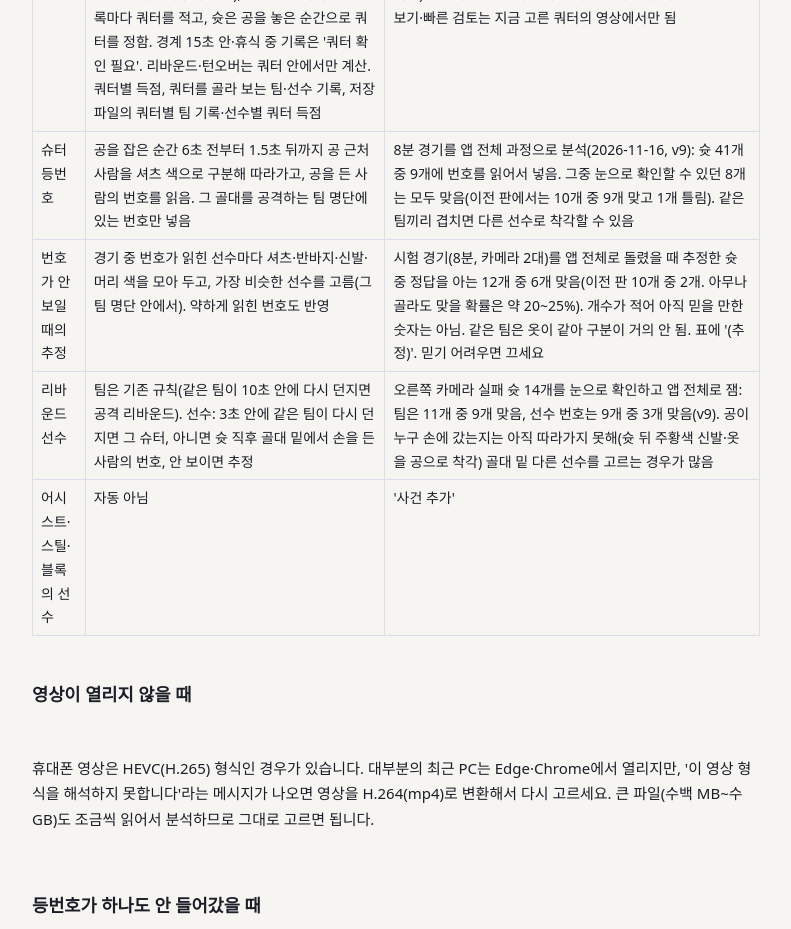
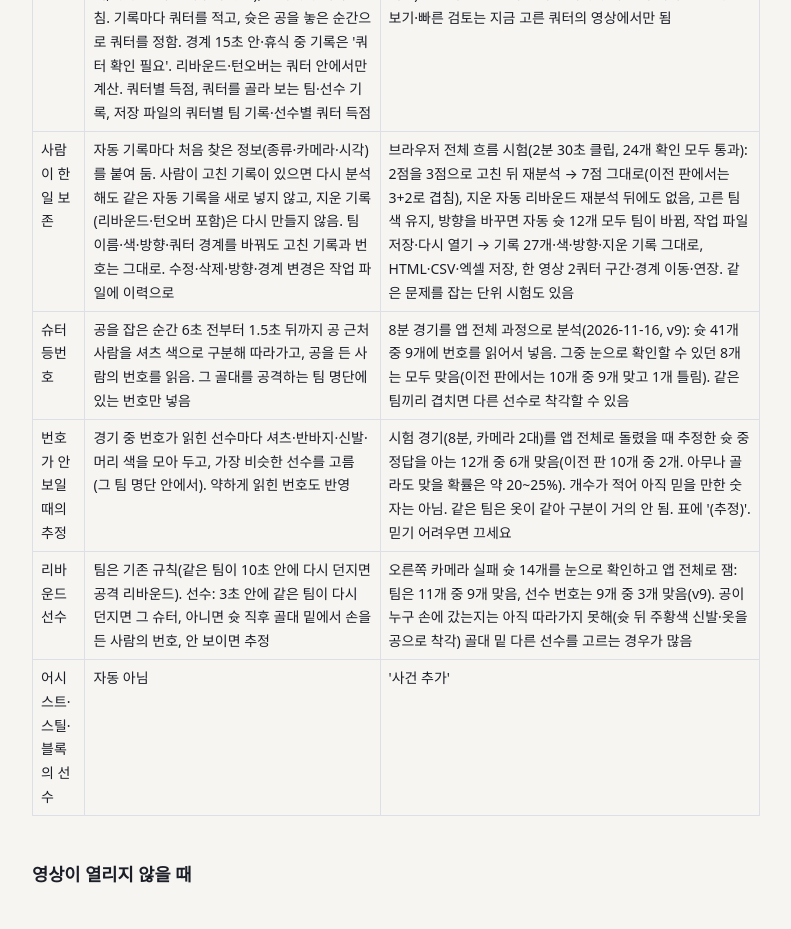
Before and after one commit to Goatkimtae/basketball-boxscore, a plain HTML site: page hoopstat/사용법.html in a window 1280 px wide. Shown: the part 4600-5529 px from the top of the page, without its empty margins (244-1035 px from the left). Drawn offline with Linux system fonts and the light colour scheme.

Commit message:
Guide: what the user did is kept (whole-flow browser test, 24/24)
Co-Authored-By: Claude Opus 5.5 <noreply@anthropic.com>
Claude-Session: https://claude.ai/code/session_01PBFYGk6bifHLwkXuRspnaj

```diff
--- a/hoopstat/사용법.html
+++ b/hoopstat/사용법.html
@@ -96,6 +96,7 @@
     <tr><td>팀 색·등번호 명단</td><td>4초마다 화면의 사람을 찾아 셔츠 색과 등번호를 읽고, 셔츠 색으로 세 무리(두 팀과 그 밖의 사람)로 나눔. 번호가 가장 많이 읽힌 두 무리가 팀. 한 팀 번호가 '팀당 선수 수'(처음 5)보다 많으면 가장 자주 읽힌 번호만 씀</td><td>8분 경기(카메라 2대): 두 팀 10명 중 9명의 번호를 찾음. 화면에 번호가 잘 안 보이는 선수(흰 팀 0번)는 빠짐. 관중·대기 선수는 따로 묶여 빠짐. 빠진 번호는 직접 적으면 됨</td></tr>
     <tr><td>공격 방향·팀 색</td><td>쿼터마다 정함. 두 가지 증거를 더함: ① 슈터의 번호(없으면 셔츠 색)로 골대마다 어느 팀이 던졌는지, ② <b>고정 카메라</b>(2대, 또는 양쪽 골대가 보이는 1대는 화면 반쪽씩): 몇 초마다 찍는 사람 사진에서 두 팀이 한 골대 쪽에 함께 있을 때 그 골대에 더 가까이 선 팀이 수비(그 골대를 지키는 팀). 그래도 못 정하면 같은 경기의 다른 쿼터(같은 반이면 같은 방향, 전반↔후반이면 반대, FIBA 9.5), 그다음 고른 팀 색·명단. 팀 A·B는 적어 둔 명단 번호(없으면 고른 팀 색)로 알아보고, 방향 표에 어느 팀이 왼쪽 골대를 공격했는지 넣음. 팀 색은 경기가 그 반쪽에서 진행 중인 사진(사람 6명 이상)으로 찾고(대기 선수·관중 영향 줄임, 없으면 전체), 영상에서 본 색·근거·신뢰도를 보여 줌. 사람이 고른 색과 방향은 다시 분석해도 그대로. 한 영상에 전반·후반이 다 있으면 증거가 뒤집히는 시각을 '공격 방향 바뀌는 시각'에 넣음(양쪽 모두 뚜렷할 때만)</td><td>시험 경기(카메라 2대)를 앱 전체로(v13): 8분 경기는 슈터 12표와 수비 위치 52표가 같은 방향(맞음, 다른 기록은 이전 판과 같음). 2분 30초 클립은 전에는 정하지 못했는데 이제 맞게 정함(수비 위치 20표, 사진 30장; 슈터는 0표). 같은 경기를 잘라 Node로 잼: 60초 조각 15개 중 맞음 11·틀림 0·못 정함 3·팀을 못 찾음 1(슈터만으로는 맞음 5, 이때 슛 시각은 사람이 표시한 것을 씀), 150초·300초 조각은 모두 맞음. 다른 체육관(조명이 다른 밴드 영상, 8분)에서도 두 팀 색을 눈으로 본 것과 같게 찾음(어두운 남색·흰색, 빨간 옷 사람들은 따로 묶여 빠짐) — 다만 번호가 시험 경기와 겹쳐 같은 두 팀일 가능성이 커서, 다른 유니폼으로는 아직 재지 못함. 팀 색 찾기에서 '경기가 그 반쪽에 있는 사진만' 쓰면 같은 두 팀(번호 명단 같음)이 나오고 두 팀 색 차이가 110.9 → 115.0으로 조금 커짐, 다른 무리에 섞이던 잘못 읽은 번호(24·30)가 빠짐. 전반·후반 바뀌는 시각 찾기는 진짜 영상으로는 재지 못함(만든 자료로만 확인, 시험 경기에서는 잘못 찾은 시각 없음). 다른 체육관·카메라 자리에서는 재지 않음</td></tr>
     <tr><td>쿼터</td><td>쿼터마다 영상을 따로 분석하거나(새 영상을 고를 때 다음 쿼터·영상 바꾸기·새 경기 중 고름), 한 영상에 경기 전체가 있으면 쿼터 구간(영상 시각)을 둠: 분석이 슛 없는 긴 휴식으로 제안(근거 표시, 영상 길이를 나누지 않음), 표나 영상에서 고침. 기록마다 쿼터를 적고, 슛은 공을 놓은 순간으로 쿼터를 정함. 경계 15초 안·휴식 중 기록은 '쿼터 확인 필요'. 리바운드·턴오버는 쿼터 안에서만 계산. 쿼터별 득점, 쿼터를 골라 보는 팀·선수 기록, 저장 파일의 쿼터별 팀 기록·선수별 쿼터 득점</td><td>같은 2분 30초 클립을 이름만 바꿔 두 번 분석 → 두 번째가 '다음 쿼터'로 2쿼터가 되고 쿼터별 득점과 2쿼터만의 기록이 바르게 나옴. 쿼터 합계 = 경기 전체(단위 시험, 성공률은 합친 성공·시도로). 휴식으로 쿼터 경계를 제안하는 것은 만든 자료(단위 시험)로만 확인 — 실제 경기 전체 영상이 없어 재지 못함. 장면 보기·빠른 검토는 지금 고른 쿼터의 영상에서만 됨</td></tr>
+    <tr><td>사람이 한 일 보존</td><td>자동 기록마다 처음 찾은 정보(종류·카메라·시각)를 붙여 둠. 사람이 고친 기록이 있으면 다시 분석해도 같은 자동 기록을 새로 넣지 않고, 지운 기록(리바운드·턴오버 포함)은 다시 만들지 않음. 팀 이름·색·방향·쿼터 경계를 바꿔도 고친 기록과 번호는 그대로. 수정·삭제·방향·경계 변경은 작업 파일에 이력으로</td><td>브라우저 전체 흐름 시험(2분 30초 클립, 24개 확인 모두 통과): 2점을 3점으로 고친 뒤 재분석 → 7점 그대로(이전 판에서는 3+2로 겹침), 지운 자동 리바운드 재분석 뒤에도 없음, 고른 팀 색 유지, 방향을 바꾸면 자동 슛 12개 모두 팀이 바뀜, 작업 파일 저장·다시 열기 → 기록 27개·색·방향·지운 기록 그대로, HTML·CSV·엑셀 저장, 한 영상 2쿼터 구간·경계 이동·연장. 같은 문제를 잡는 단위 시험도 있음</td></tr>
     <tr><td>슈터 등번호</td><td>공을 잡은 순간 6초 전부터 1.5초 뒤까지 공 근처 사람을 셔츠 색으로 구분해 따라가고, 공을 든 사람의 번호를 읽음. 그 골대를 공격하는 팀 명단에 있는 번호만 넣음</td><td>8분 경기를 앱 전체 과정으로 분석(2026-11-16, v9): 슛 41개 중 9개에 번호를 읽어서 넣음. 그중 눈으로 확인할 수 있던 8개는 모두 맞음(이전 판에서는 10개 중 9개 맞고 1개 틀림). 같은 팀끼리 겹치면 다른 선수로 착각할 수 있음</td></tr>
     <tr><td>번호가 안 보일 때의 추정</td><td>경기 중 번호가 읽힌 선수마다 셔츠·반바지·신발·머리 색을 모아 두고, 가장 비슷한 선수를 고름(그 팀 명단 안에서). 약하게 읽힌 번호도 반영</td><td>시험 경기(8분, 카메라 2대)를 앱 전체로 돌렸을 때 추정한 슛 중 정답을 아는 12개 중 6개 맞음(이전 판 10개 중 2개. 아무나 골라도 맞을 확률은 약 20~25%). 개수가 적어 아직 믿을 만한 숫자는 아님. 같은 팀은 옷이 같아 구분이 거의 안 됨. 표에 '(추정)'. 믿기 어려우면 끄세요</td></tr>
     <tr><td>리바운드 선수</td><td>팀은 기존 규칙(같은 팀이 10초 안에 다시 던지면 공격 리바운드). 선수: 3초 안에 같은 팀이 다시 던지면 그 슈터, 아니면 슛 직후 골대 밑에서 손을 든 사람의 번호, 안 보이면 추정</td><td>오른쪽 카메라 실패 슛 14개를 눈으로 확인하고 앱 전체로 잼: 팀은 11개 중 9개 맞음, 선수 번호는 9개 중 3개 맞음(v9). 공이 누구 손에 갔는지는 아직 따라가지 못해(슛 뒤 주황색 신발·옷을 공으로 착각) 골대 밑 다른 선수를 고르는 경우가 많음</td></tr>
```
